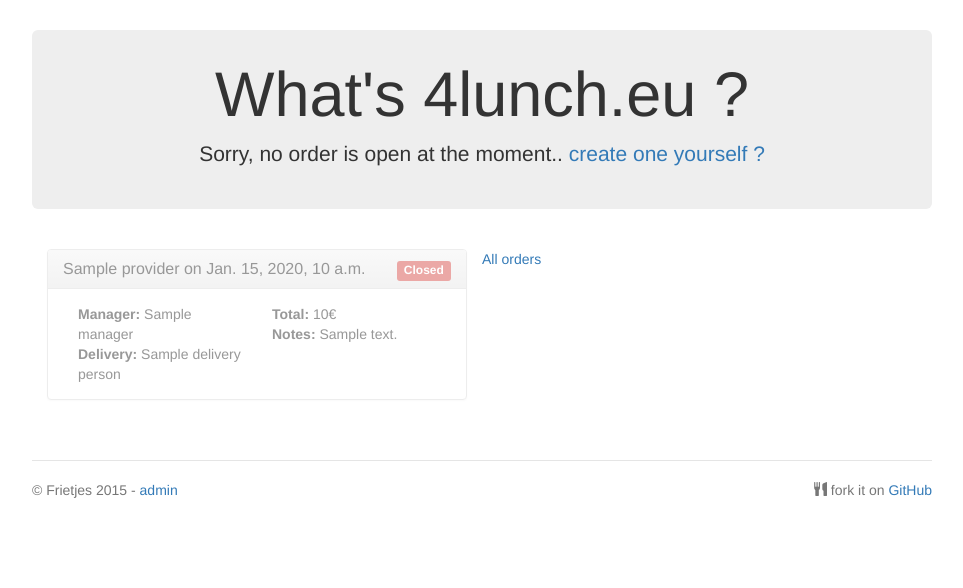
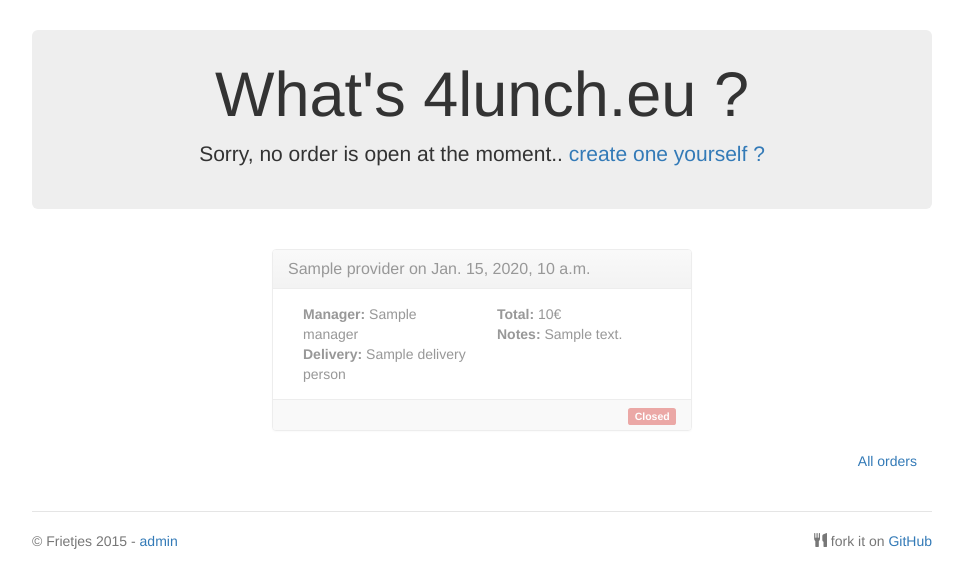
Before and after one commit to math2k/frietjes, a Django app: template app/templates/home.html in a window 1280 px wide. Shown: the part 81-669 px from the top of the page, without its empty margins (158-1121 px from the left). Run offline with Django 3.2, Linux system fonts and the light colour scheme; the template is opened without the code that fills it: most values are stand-ins (such as "Sample title", 1, 10 or a date in 2020); some libraries are stand-ins or nearby versions.

Commit message:
1 col design

```diff
--- a/app/templates/home.html
+++ b/app/templates/home.html
@@ -6,13 +6,14 @@
         {% if open_order %}
             <p>Some orders are open, make your choice below!</p>
         {% else %}
-            <p>Sorry, no order is open at the moment.. <a href="{% url "admin:app_order_add" %}">create one yourself ?</a></p>
+            <p>Sorry, no order is open at the moment.. <a href="{% url "admin:app_order_add" %}">create one yourself
+                ?</a></p>
         {% endif %}
     </div>
 {% endblock %}
 
 {% block content %}
-    <div class="col-lg-6">
+    <div class="col-lg-6 col-lg-offset-3">
         {% for order in all_orders %}
             <div style="{% if not order.open %}opacity: 0.5{% endif %}">
                 <div class="panel panel-default">
@@ -20,27 +21,6 @@
                         <h3 class="panel-title">
                             <a href="{% url "order-view" order=order.pk %}">{{ order.provider.name }}
                                 on {{ order.date }}</a>
-                            <div class="pull-right">
-                                {% if order.open %}
-                                    <div class="btn-group pull-right">
-                                        <a href="{% url "order" order=order.pk %}"
-                                           class="btn btn-success btn-xs">
-                                            Order
-                                        </a>
-                                        {% if request.user.is_authenticated %}
-                                            <a href="{% url "admin:app_order_change" order.pk %}"
-                                               class="btn btn-primary btn-xs">
-                                                Admin
-                                            </a>
-                                        {% endif %}
-                                    </div>
-                                {% else %}
-                                    <span class="label label-danger">Closed</span>
-                                {% endif %}
-                                {% if order.has_unpaid_user_order and not order.open %}
-                                    <span class="label label-warning">Not fully paid</span>&nbsp;
-                                {% endif %}
-                            </div>
                         </h3>
                     </div>
                     <div class="panel-body">
@@ -65,16 +45,41 @@
                             <b>Notes:</b> {{ order.notes }}<br/>
                         </div>
                     </div>
+                    <div class="panel-footer text-right" style="padding: 5px 15px">
+                        <div class="">
+                            {% if order.open %}
+                                <div class="btn-group">
+                                    <a href="{% url "order" order=order.pk %}"
+                                       class="btn btn-success btn-xs">
+                                        Order
+                                    </a>
+                                    {% if request.user.is_authenticated %}
+                                        <a href="{% url "admin:app_order_change" order.pk %}"
+                                           class="btn btn-primary btn-xs">
+                                            Admin
+                                        </a>
+                                    {% endif %}
+                                </div>
+                            {% else %}
+                                <span class="label label-danger">Closed</span>
+                            {% endif %}
+                            {% if order.has_unpaid_user_order and not order.open %}
+                                <span class="label label-warning">Not fully paid</span>&nbsp;
+                            {% endif %}
+                        </div>
+                    </div>
                 </div>
             </div>
-            {% if forloop.counter|divisibleby:col_size %}
+            {% if forloop.counter|divisibleby:col_size and False %}
                 </div>
                 <div class="col-lg-6">
             {% endif %}
         {% endfor %}
 
         </div>
-    <a href="{% url 'home' %}?all=1">All orders</a>
+    <div class="col-xs-12 text-right">
+        <a href="{% url 'home' %}?all=1">All orders</a>
+    </div>
 {% endblock %}
 {% block extra_js %}
     <script>
```
